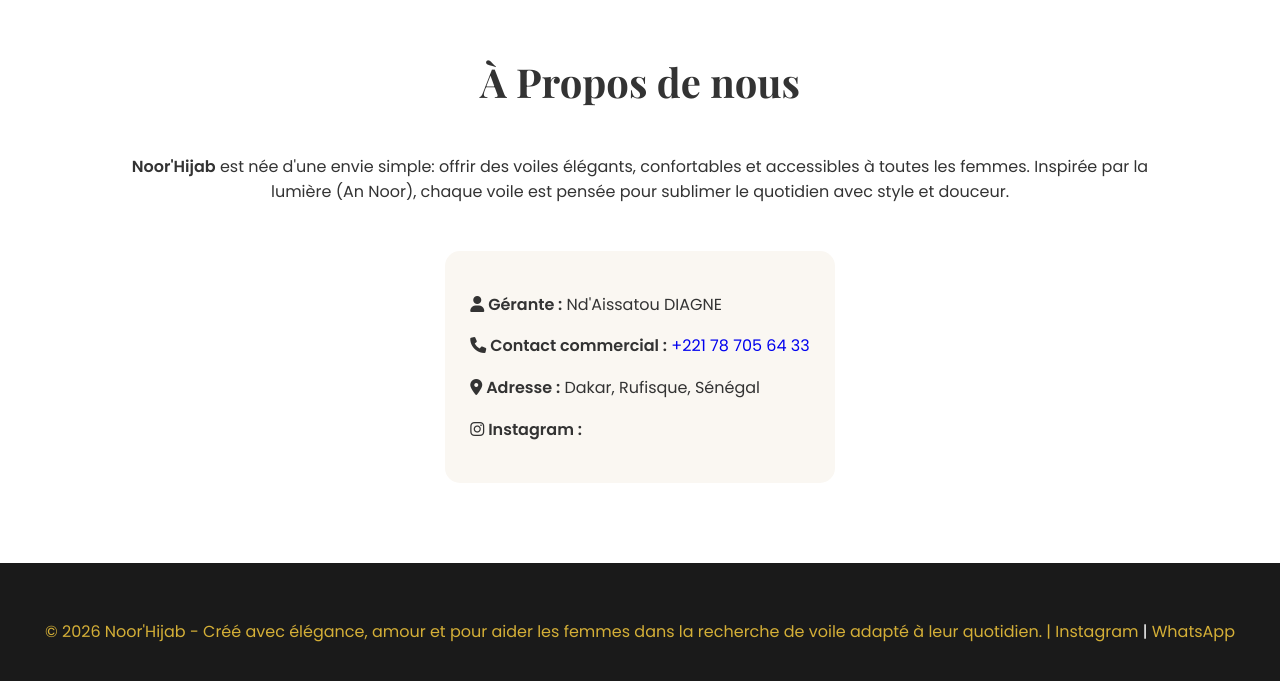
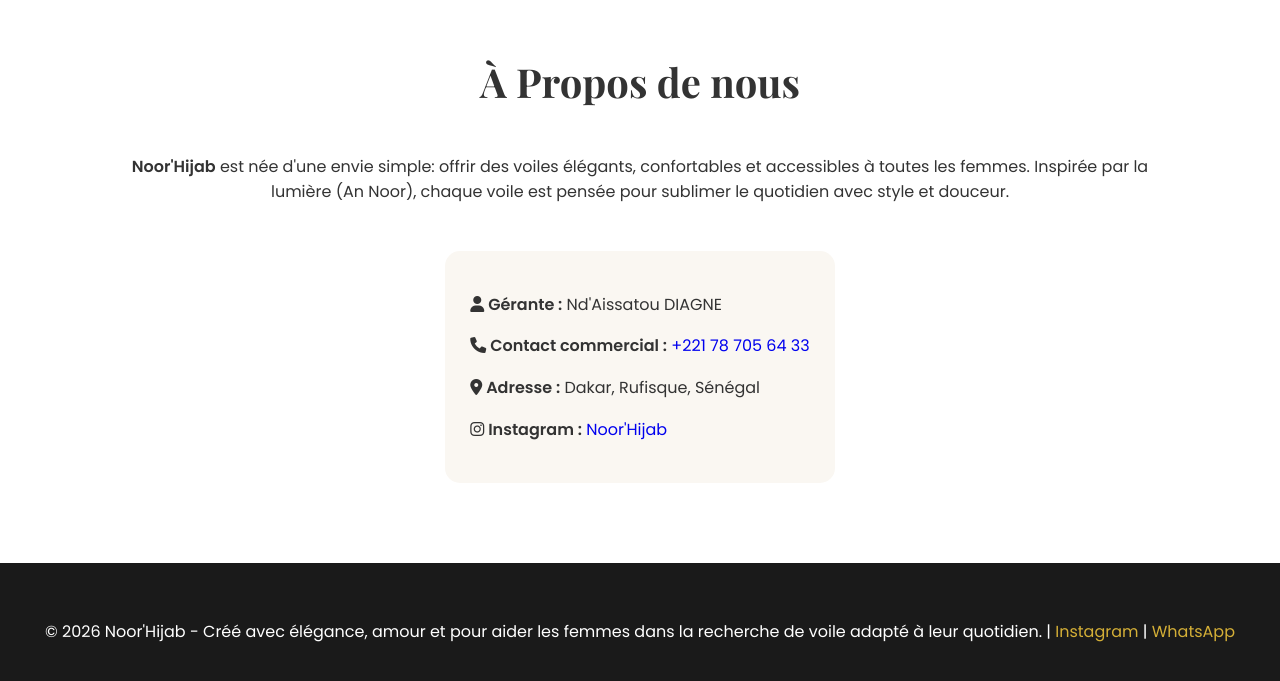
Before and after one commit to ndeyeaissatou04/Noor-hijab, a plain HTML site: page index.html in a window 1280 px wide. Shown: the part 3492-4173 px from the top of the page. Drawn offline with nearby package versions, Linux system fonts and the light colour scheme; a web font is replaced by a local one.

Commit message:
Update index.html

```diff
--- a/index.html
+++ b/index.html
@@ -378,7 +378,7 @@
             <p><strong><i class="fas fa-user"></i> Gérante :</strong> Nd'Aissatou DIAGNE</p>
             <p><strong><i class="fas fa-phone"></i> Contact commercial :</strong> <a href="tel:+221787056433">+221 78 705 64 33</a></p>
             <p><strong><i class="fas fa-location-dot"></i> Adresse :</strong> Dakar, Rufisque, Sénégal</p>
-            <p><strong><i class="fab fa-instagram"></i> Instagram :</strong> <a href="https://www.instagram.com/noorhijab04?igsh=MWt0aHVpeXg1M2ZnYg=="</a></p>
+            <p><strong><i class="fab fa-instagram"></i> Instagram :</strong> <a href="https://www.instagram.com/noorhijab04?igsh=MWt0aHVpeXg1M2ZnYg==">Noor'Hijab</a></p>
         </div>
     </section>
 
```
